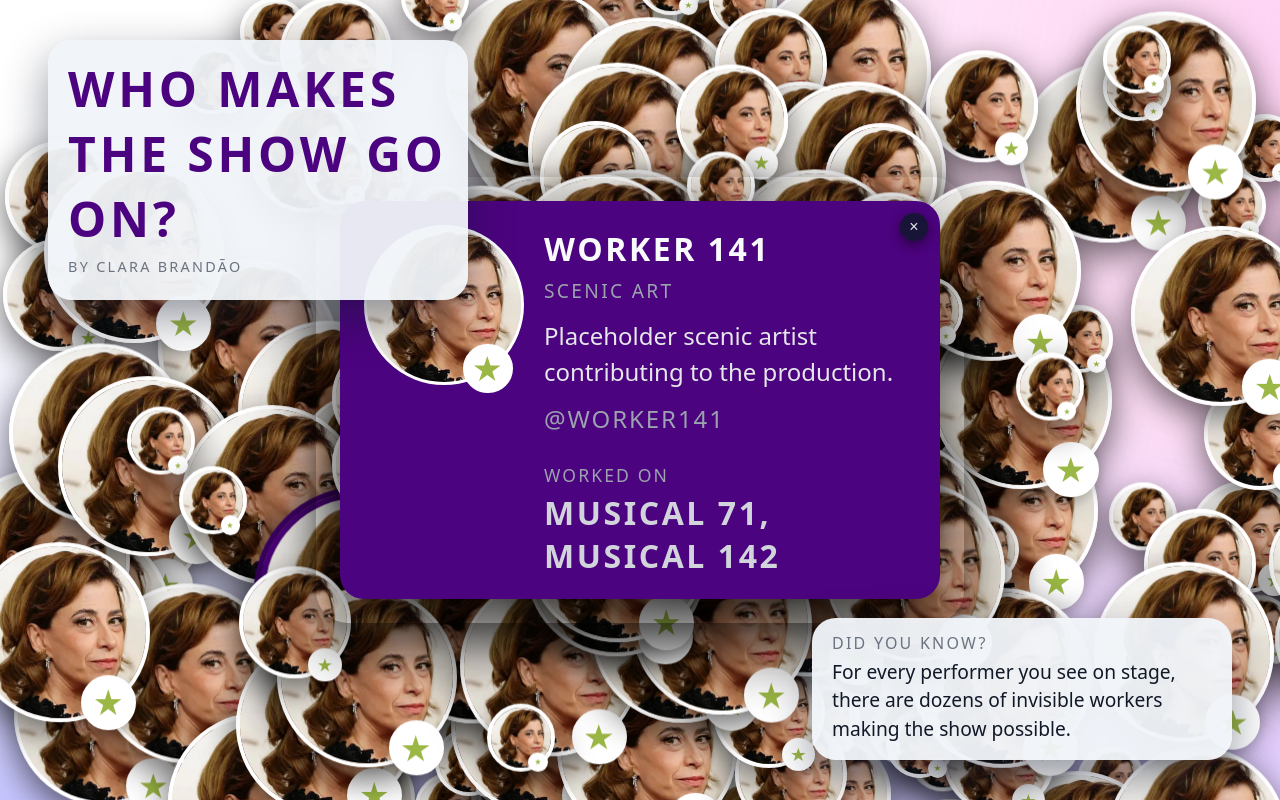
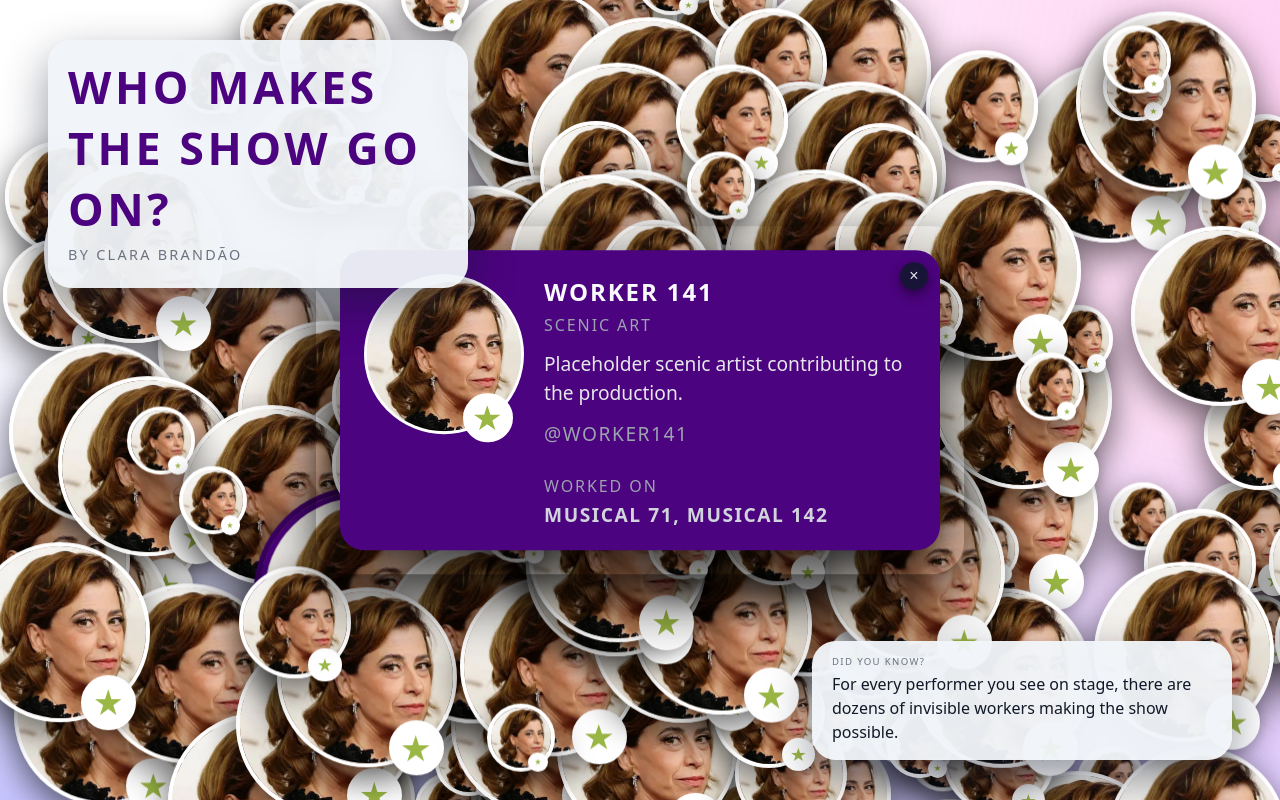
Before and after one commit to clarabrandaog/who-makes-the-show, a plain HTML site: page index.html in a window 1280 px wide. Drawn offline with Linux system fonts and the light colour scheme.

Commit message:
font adjustments

```diff
--- a/style.css
+++ b/style.css
@@ -81,7 +81,7 @@ body {
 
 .page-title {
   margin: 0 0 6px;
-  font-size: clamp(3rem, 3.5vw, 5rem);
+  font-size: clamp(2.5rem, 3.5vw, 4rem);
   font-weight: 800;
   letter-spacing: 0.08em;
   text-transform: uppercase;
@@ -117,7 +117,7 @@ body {
 
 .fact-label {
   margin: 0;
-  font-size: 1rem;
+  font-size: 0.6rem;
   letter-spacing: 0.14em;
   text-transform: uppercase;
   color: #6b7280;
@@ -125,7 +125,7 @@ body {
 
 .fact-text {
   margin: 0;
-  font-size: 1.2rem;
+  font-size: 1rem;
   line-height: 1.5;
   min-height: 2.6em;
   transform-origin: top left;
@@ -422,7 +422,7 @@ body {
 
 .highlight-name {
   margin: 0;
-  font-size: 2rem;
+  font-size: 1.5rem;
   line-height: 1.5;
   text-transform: uppercase;
   letter-spacing: 0.08em;
@@ -430,7 +430,7 @@ body {
 
 .highlight-department {
   margin: 0;
-  font-size: 1.2rem;
+  font-size: 1rem;
   letter-spacing: 0.12em;
   text-transform: uppercase;
   color: #9ca3af;
@@ -438,14 +438,14 @@ body {
 
 .highlight-bio {
   margin: 10px 0 0;
-  font-size: 1.5rem;
+  font-size: 1.2rem;
   line-height: 1.5;
   color: #e5e7eb;
 }
 
 .highlight-instagram {
   margin: 8px 0 0;
-  font-size: 1.5rem;
+  font-size: 1.2rem;
   letter-spacing: 0.08em;
   text-transform: uppercase;
   color: #9ca3af;
@@ -453,14 +453,14 @@ body {
 
 .highlight-worked-on {
   margin: 24px 0 0;
-  font-size: 1.1rem;
+  font-size: 1rem;
   letter-spacing: 0.12em;
   text-transform: uppercase;
   color: #9ca3af;}
 
 .highlight-worked-musicals {
   margin: 0;
-  font-size: 2rem;
+  font-size: 1.2rem;
   letter-spacing: 0.08em;
   text-transform: uppercase;
   color: #d1d5db;
```
